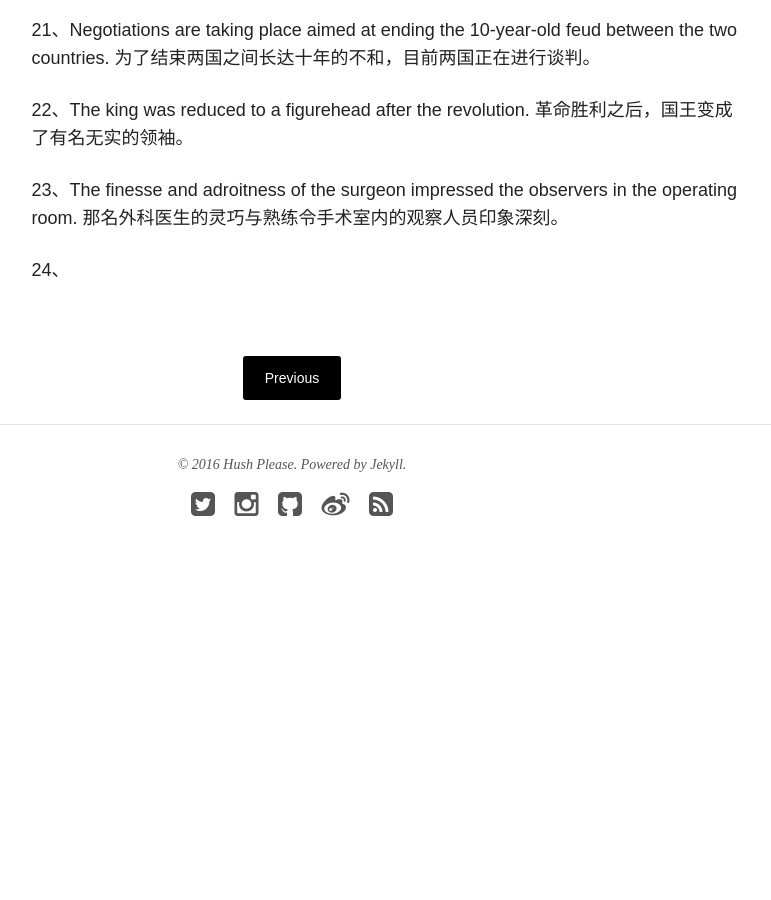
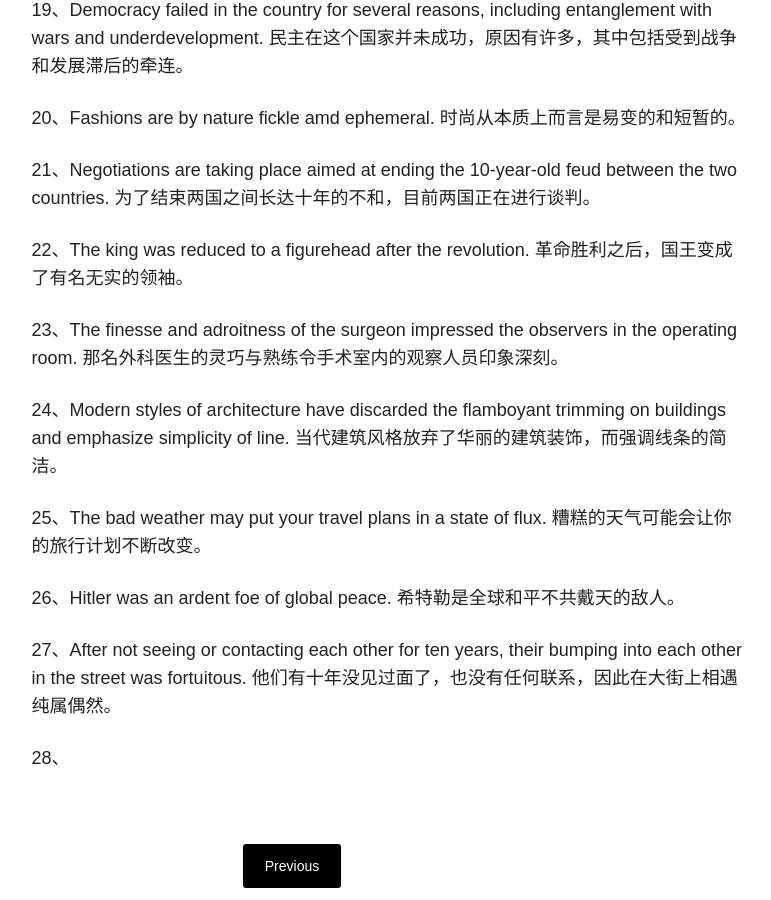
Before and after one commit to hushPlease/hushPlease.github.io, a Jekyll site: the page built from _posts/blog/2016-09-22-sentences-take-down.md, in a window 1280 px wide and 900 px high, scrolled down 4862 px. Shown: the whole window, without its empty margins (348-1119 px from the left). Built offline with Jekyll 4.4.1, drawn with Linux system fonts in a browser that asks for light colours; nearby versions of some CDN libraries; before the commit the page ends 5478 px from its top, so only the background shows below that; some of the changed text lies outside the part shown.

Commit message:
Update post.

```diff
--- a/_posts/blog/2016-09-22-sentences-take-down.md
+++ b/_posts/blog/2016-09-22-sentences-take-down.md
@@ -98,6 +98,11 @@
 fervor n.热情，热烈
 flair n.才能，本领
 knack n.诀窍；本领
+ostentatious a.招摇的；卖弄的；夸耀的；铺张的；惹人注目的
+foment vt.煽动，助长
+defray vt.支付，支出
+frivol vt.糟蹋，浪费 vi.浪费日子
+gallant a.(对女子)殷勤的；勇敢的，英勇的
 
 
 2、Billie Holiday's reputation as a great jazz-blues singer rests on her ability to give emotional depth to her songs. 比利·哈乐黛之所以被公认为是一个伟大的蓝调爵士歌手，是因为她能够让她的歌声充满深情。
@@ -144,4 +149,12 @@
 
 23、The finesse and adroitness of the surgeon impressed the observers in the operating room. 那名外科医生的灵巧与熟练令手术室内的观察人员印象深刻。
 
-24、
+24、Modern styles of architecture have discarded the flamboyant trimming on buildings and emphasize simplicity of line. 当代建筑风格放弃了华丽的建筑装饰，而强调线条的简洁。
+
+25、The bad weather may put your travel plans in a state of flux. 糟糕的天气可能会让你的旅行计划不断改变。
+
+26、Hitler was an ardent foe of global peace. 希特勒是全球和平不共戴天的敌人。
+
+27、After not seeing or contacting each other for ten years, their bumping into each other in the street was fortuitous. 他们有十年没见过面了，也没有任何联系，因此在大街上相遇纯属偶然。
+
+28、
```
Also changed, not shown: other parts of _posts/blog/2016-09-22-sentences-take-down.md (+1 -1 lines), _posts/blog/2016-07-18-sentences-take-down.md (+69 -1 lines).
